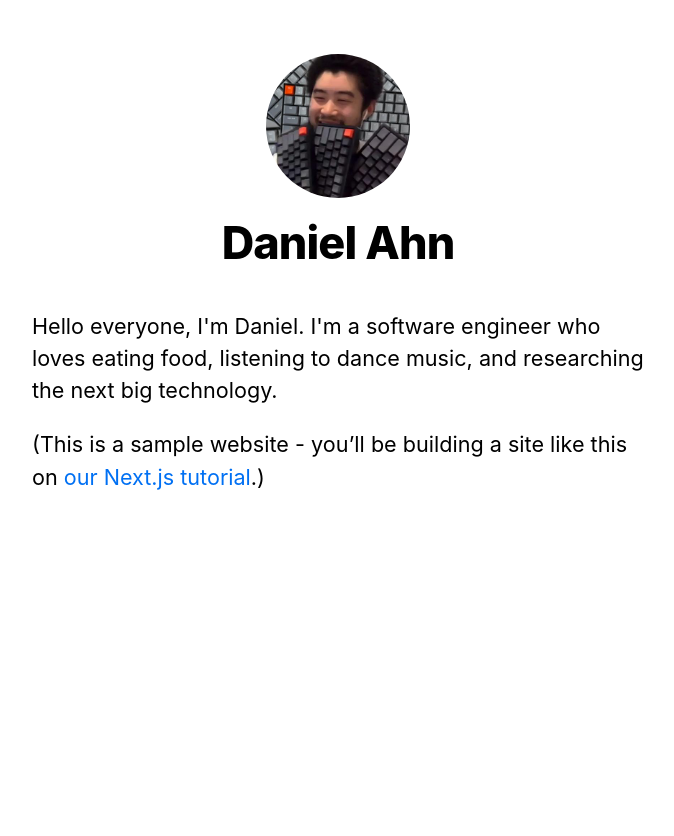
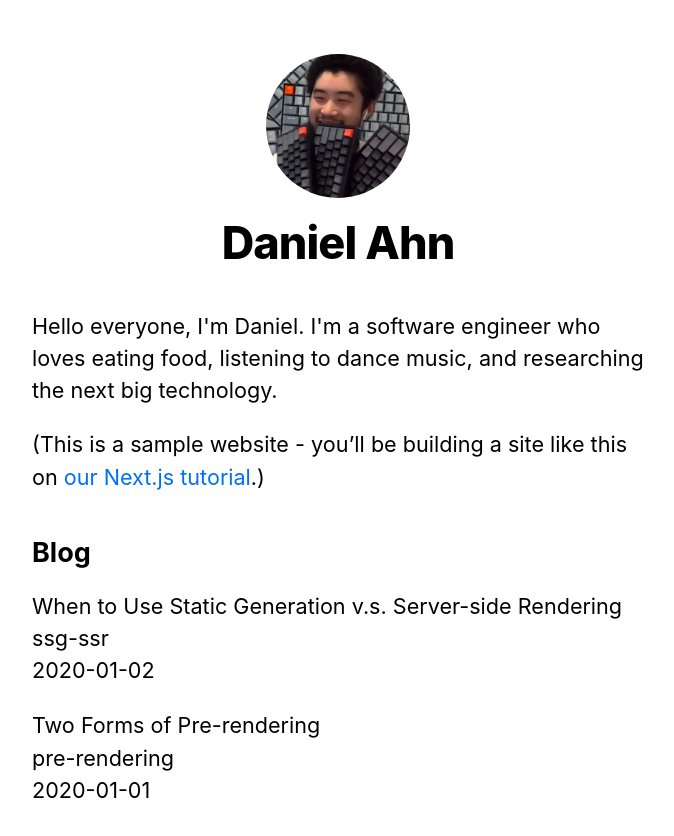
Before and after one commit to iamdanahn/nextjs-practice, a Next.js app: page / in a window 1280 px wide. Shown: the top 836 px of the page, without its empty margins (302-976 px from the left). Before the commit the page ends 800 px from the top, so only its background shows below. Built offline with nearby package versions, Linux system fonts and the light colour scheme.

Commit message:
finished getStaticProps example in index.js | gray-matter library was used to extract data

```diff
--- a/components/layout.js
+++ b/components/layout.js
@@ -6,7 +6,7 @@
 import Link from "next/link";
 
 const name = "Daniel Ahn";
-export const siteTitle = "Next.js Sample Website";
+export const siteTitle = "Daniel's Next.js Sample Website";
 
 const Layout = ({ children, home }) => {
 	return (
--- /dev/null
+++ b/lib/posts.js
@@ -0,0 +1,37 @@
+import fs from "fs";
+import path from "path";
+import matter from "gray-matter";
+
+const postsDirectory = path.join(process.cwd(), "posts");
+
+export function getSortedPostsData() {
+	// Get file names under /posts
+	const fileNames = fs.readdirSync(postsDirectory);
+	const allPostsData = fileNames.map((fileName) => {
+		// Remove ".md" from file name to get id
+		const id = fileName.replace(/\.md$/, "");
+
+		// Read markdown file as string
+		const fullPath = path.join(postsDirectory, fileName);
+		const fileContents = fs.readFileSync(fullPath, "utf8");
+
+		// Use gray-matter to parse the post metadata section
+		const matterResult = matter(fileContents);
+
+		// Combine the data with the id
+		return {
+			id,
+			...matterResult.data,
+		};
+	});
+	// Sort posts by date
+	return allPostsData.sort(({ date: a }, { date: b }) => {
+		if (a < b) {
+			return 1;
+		} else if (a > b) {
+			return -1;
+		} else {
+			return 0;
+		}
+	});
+}
--- a/package.json
+++ b/package.json
@@ -8,6 +8,7 @@
     "start": "next start"
   },
   "dependencies": {
+    "gray-matter": "^4.0.3",
     "next": "^10.0.0",
     "react": "17.0.1",
     "react-dom": "17.0.1"
--- a/pages/index.js
+++ b/pages/index.js
@@ -3,22 +3,48 @@
 import Layout, { siteTitle } from "../components/layout";
 import utilStyles from "../styles/utils.module.css";
 
-export default function Home() {
-  return (
+import { getSortedPostsData } from "../lib/posts";
+
+export async function getStaticProps() {
+	const allPostsData = getSortedPostsData();
+	return {
+		props: {
+			allPostsData,
+		},
+	};
+}
+
+export default function Home({ allPostsData }) {
+	return (
 		<Layout home>
 			<Head>
 				<title>{siteTitle}</title>
 			</Head>
 			<section className={utilStyles.headingMd}>
 				<p>
-					Hello everyone, I'm Daniel. I'm a software engineer who loves eating food,
-					listening to dance music, and researching the next big technology.
+					Hello everyone, I'm Daniel. I'm a software engineer who loves eating
+					food, listening to dance music, and researching the next big
+					technology.
 				</p>
 				<p>
 					(This is a sample website - you’ll be building a site like this on{" "}
 					<a href="https://nextjs.org/learn">our Next.js tutorial</a>.)
 				</p>
 			</section>
+			<section className={`${utilStyles.headingMd} ${utilStyles.padding1px}`}>
+				<h2 className={utilStyles.headingLg}>Blog</h2>
+				<ul className={utilStyles.list}>
+					{allPostsData.map(({ id, date, title }) => (
+						<li className={utilStyles.listItem} key={id}>
+							{title}
+							<br />
+							{id}
+							<br />
+							{date}
+						</li>
+					))}
+				</ul>
+			</section>
 		</Layout>
 	);
 }
```
Also changed, not shown: 2 other files (tests, documents, lock files or other folders).
